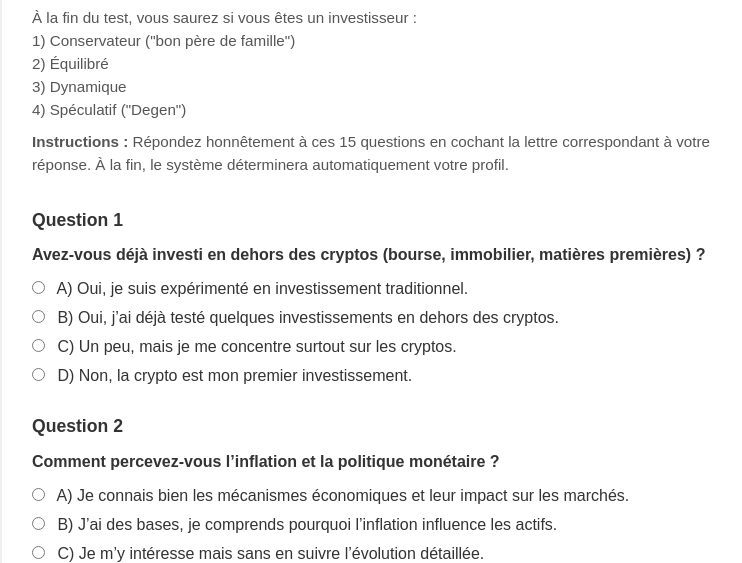
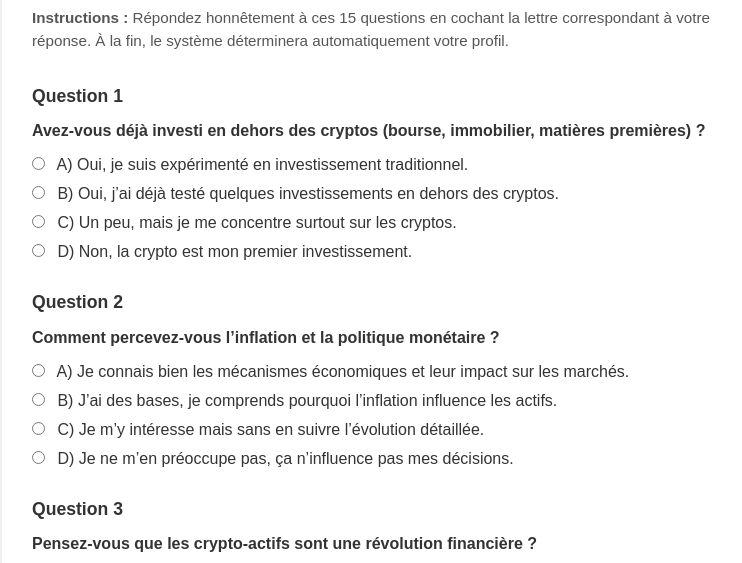
Before and after one commit to TWAELcryptoC/Profil-investisseurs, a plain HTML site: page index.html in a window 1280 px wide. Shown: the part 218-781 px from the top of the page, without its empty margins (263-1005 px from the left). Drawn offline with Linux system fonts and the light colour scheme.

Commit message:
Update index.html

```diff
--- a/index.html
+++ b/index.html
@@ -154,13 +154,7 @@
         crypto. Il prend en compte votre approche de l’investissement, votre tolérance au
         risque, vos objectifs financiers et votre capacité à gérer les fluctuations du marché.
       </p>
-      <p>
-        À la fin du test, vous saurez si vous êtes un investisseur :<br>
-        1) Conservateur ("bon père de famille")<br>
-        2) Équilibré<br>
-        3) Dynamique<br>
-        4) Spéculatif ("Degen")
-      </p>
+
       <p>
         <strong>Instructions :</strong> Répondez honnêtement à ces 15 questions en cochant
         la lettre correspondant à votre réponse. À la fin, le système déterminera
```
